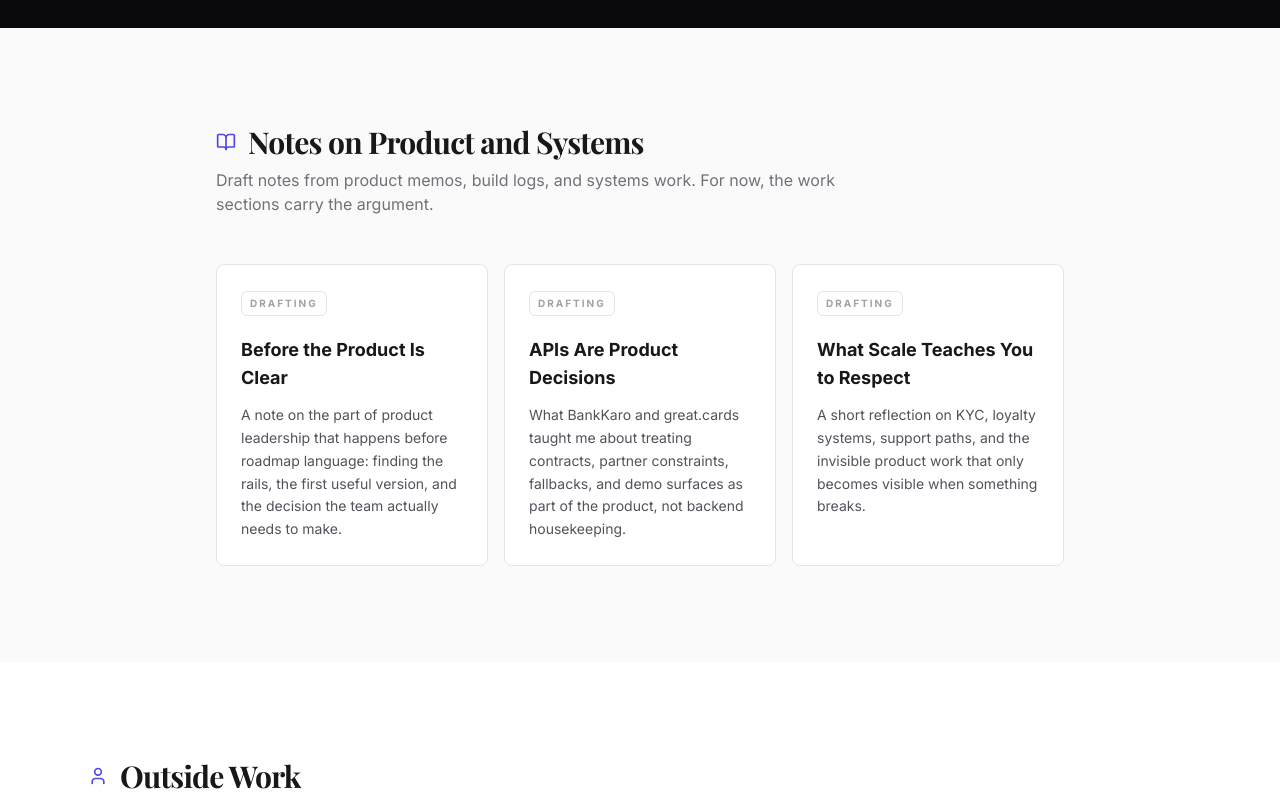
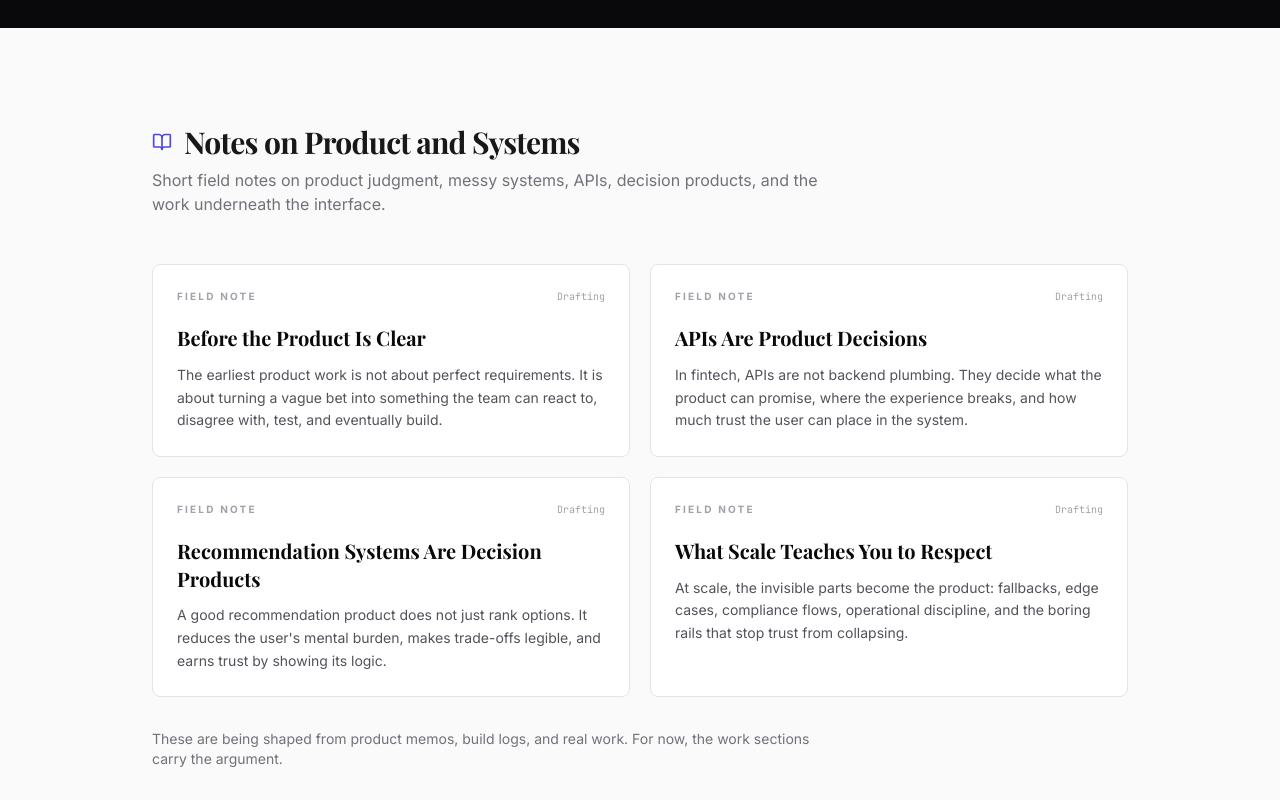
Before and after one commit to mohsinfd/Personal-Portfolio, a React (Vite) app: page / in a window 1280 px wide. Shown: the part 6860-7660 px from the top of the page. Built offline with nearby package versions, Linux system fonts and the light colour scheme; the HTML template or start-up script is replaced by a standard one; a web font is replaced by a local one.

Commit message:
Add product field notes previews

```diff
--- a/src/components/WritingSection.tsx
+++ b/src/components/WritingSection.tsx
@@ -5,23 +5,40 @@ import { SectionHeader } from './ui';
 
 export const WritingSection = () => (
   <section id="notes" className="py-24 bg-zinc-50 dark:bg-zinc-900 transition-colors">
-    <div className="max-w-4xl mx-auto px-6">
+    <div className="max-w-5xl mx-auto px-6">
       <SectionHeader
         icon={BookOpen}
         title="Notes on Product and Systems"
-        subtitle="Draft notes from product memos, build logs, and systems work. For now, the work sections carry the argument."
+        subtitle="Short field notes on product judgment, messy systems, APIs, decision products, and the work underneath the interface."
       />
-      <div className="grid grid-cols-1 md:grid-cols-3 gap-4 mt-12">
+
+      <div className="grid grid-cols-1 md:grid-cols-2 gap-5 mt-12">
         {WRITING_DATA.map((post) => (
-          <article key={post.title} className="bg-white dark:bg-zinc-950 p-6 rounded-lg border border-zinc-200 dark:border-zinc-800">
-            <span className="inline-flex mb-5 text-[10px] font-bold uppercase tracking-[0.2em] text-zinc-400 dark:text-zinc-500 border border-zinc-200 dark:border-zinc-800 rounded-md px-2 py-1">
-              Drafting
-            </span>
-            <h3 className="text-lg font-bold text-zinc-900 dark:text-zinc-100 mb-3">{post.title}</h3>
+          <article
+            key={post.title}
+            className="bg-white dark:bg-zinc-950 p-6 rounded-lg border border-zinc-200 dark:border-zinc-800 hover:border-zinc-300 dark:hover:border-zinc-700 transition-all"
+          >
+            <div className="mb-5 flex items-center justify-between gap-4">
+              <span className="text-[10px] font-bold uppercase tracking-[0.22em] text-zinc-400 dark:text-zinc-500">
+                {post.status}
+              </span>
+              <span className="text-[10px] font-mono text-zinc-400 dark:text-zinc-600">
+                Drafting
+              </span>
+            </div>
+
+            <h3 className="text-xl font-bold font-serif text-zinc-950 dark:text-zinc-50 mb-3 leading-snug">
+              {post.title}
+            </h3>
+
             <p className="text-sm text-zinc-600 dark:text-zinc-400 leading-relaxed">{post.tldr}</p>
           </article>
         ))}
       </div>
+
+      <p className="mt-8 text-sm text-zinc-500 dark:text-zinc-500 max-w-2xl">
+        These are being shaped from product memos, build logs, and real work. For now, the work sections carry the argument.
+      </p>
     </div>
   </section>
 );
--- a/src/data/writing.ts
+++ b/src/data/writing.ts
@@ -1,17 +1,26 @@
 export const WRITING_DATA = [
   {
     title: "Before the Product Is Clear",
-    href: "#",
-    tldr: "A note on the part of product leadership that happens before roadmap language: finding the rails, the first useful version, and the decision the team actually needs to make."
+    status: "Field Note",
+    tldr: "The earliest product work is not about perfect requirements. It is about turning a vague bet into something the team can react to, disagree with, test, and eventually build.",
+    href: "#"
   },
   {
     title: "APIs Are Product Decisions",
-    href: "#",
-    tldr: "What BankKaro and great.cards taught me about treating contracts, partner constraints, fallbacks, and demo surfaces as part of the product, not backend housekeeping."
+    status: "Field Note",
+    tldr: "In fintech, APIs are not backend plumbing. They decide what the product can promise, where the experience breaks, and how much trust the user can place in the system.",
+    href: "#"
+  },
+  {
+    title: "Recommendation Systems Are Decision Products",
+    status: "Field Note",
+    tldr: "A good recommendation product does not just rank options. It reduces the user's mental burden, makes trade-offs legible, and earns trust by showing its logic.",
+    href: "#"
   },
   {
     title: "What Scale Teaches You to Respect",
-    href: "#",
-    tldr: "A short reflection on KYC, loyalty systems, support paths, and the invisible product work that only becomes visible when something breaks."
+    status: "Field Note",
+    tldr: "At scale, the invisible parts become the product: fallbacks, edge cases, compliance flows, operational discipline, and the boring rails that stop trust from collapsing.",
+    href: "#"
   }
 ];
```
